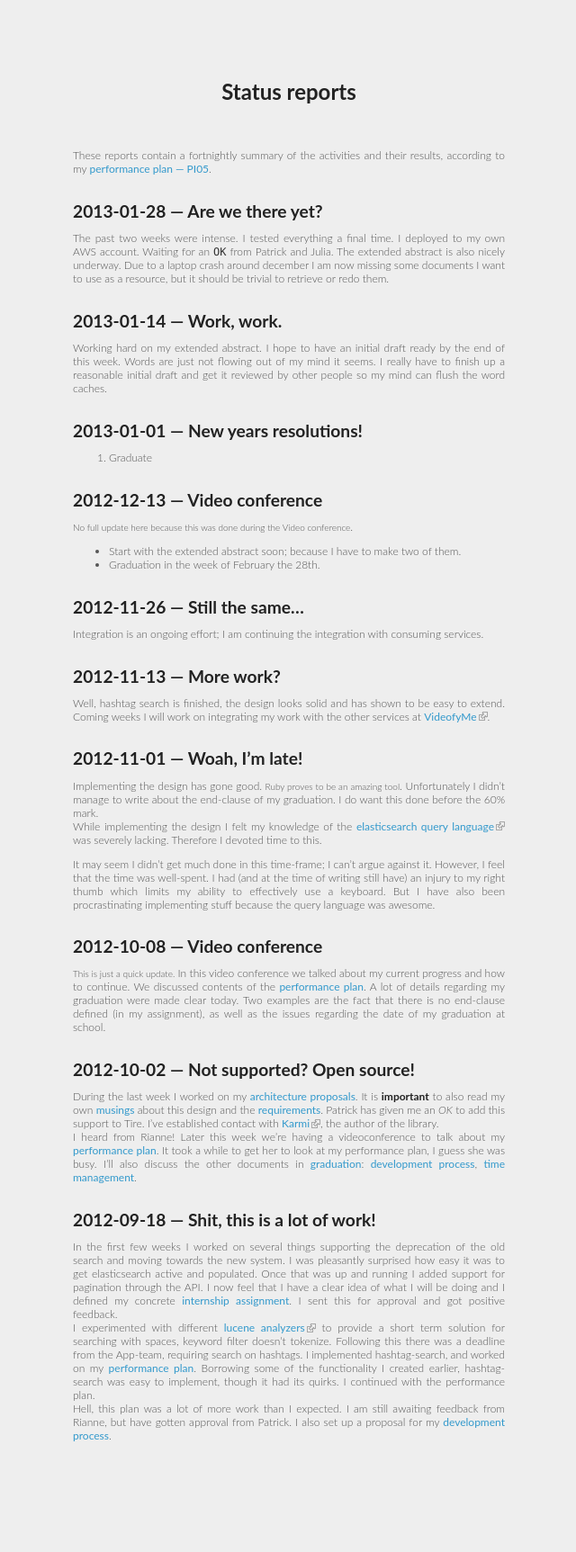
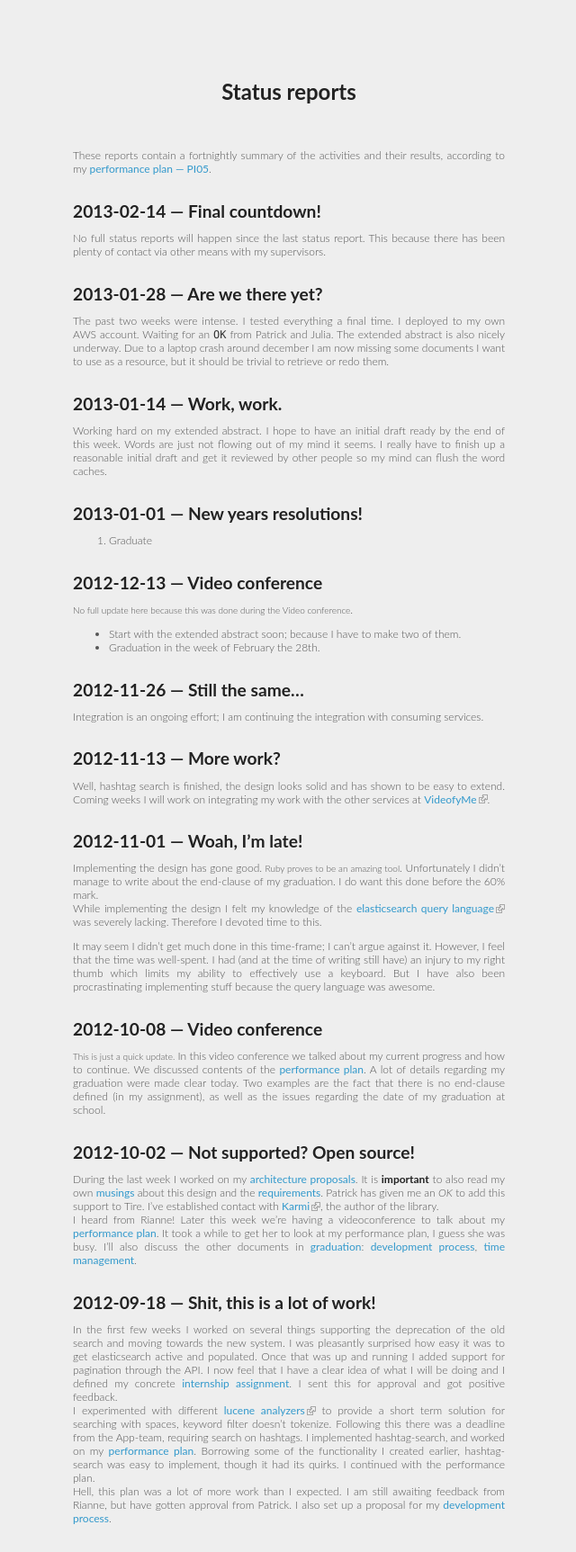
Before and after one commit to xeago/gradblog, a Jekyll site: the page built from graduation/status-reports.md, in a window 1280 px wide. Shown: the whole page at 90% size, without its empty margins (319-959 px from the left). Built offline with Jekyll 4.4.1, drawn with Linux system fonts in a browser that asks for light colours; Markdown is read by kramdown in place of the engine named in the settings; before the commit the page ends 1633 px from its top, so only the background shows below that.

Commit message:
Add status report for 14 February.

```diff
--- a/graduation/status-reports.md
+++ b/graduation/status-reports.md
@@ -4,6 +4,10 @@ title: Status reports
 ---
 
 These reports contain a fortnightly summary of the activities and their results, according to my [performance plan — PI05](performance-plan.html#ref-PI05).
+
+# 2013-02-14 — Final countdown!
+No full status reports will happen since the last status report. This because
+there has been plenty of contact via other means with my supervisors.
 
 # 2013-01-28 — Are we there yet?
 The past two weeks were intense. I tested everything a final time. I deployed to
```
